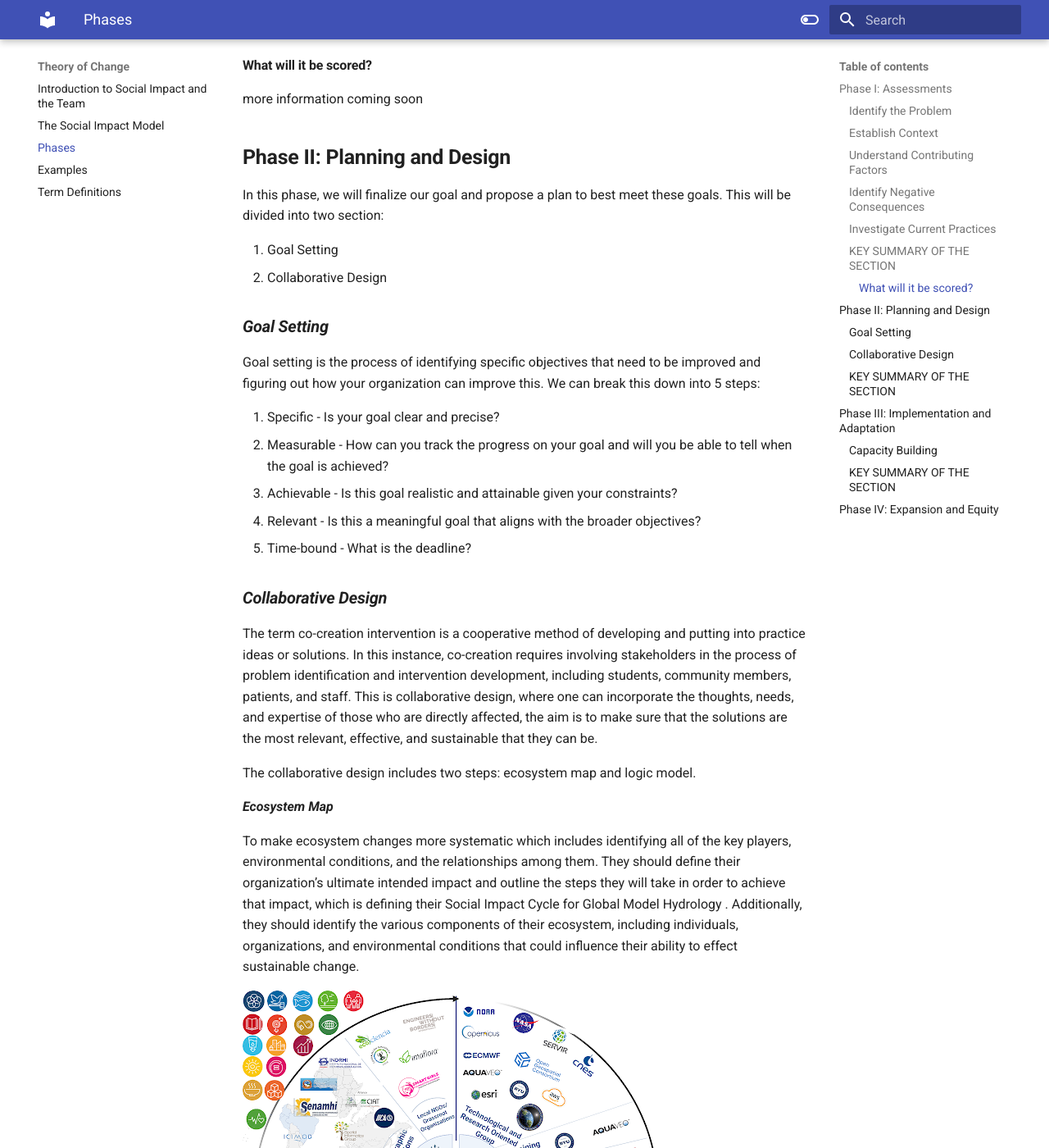
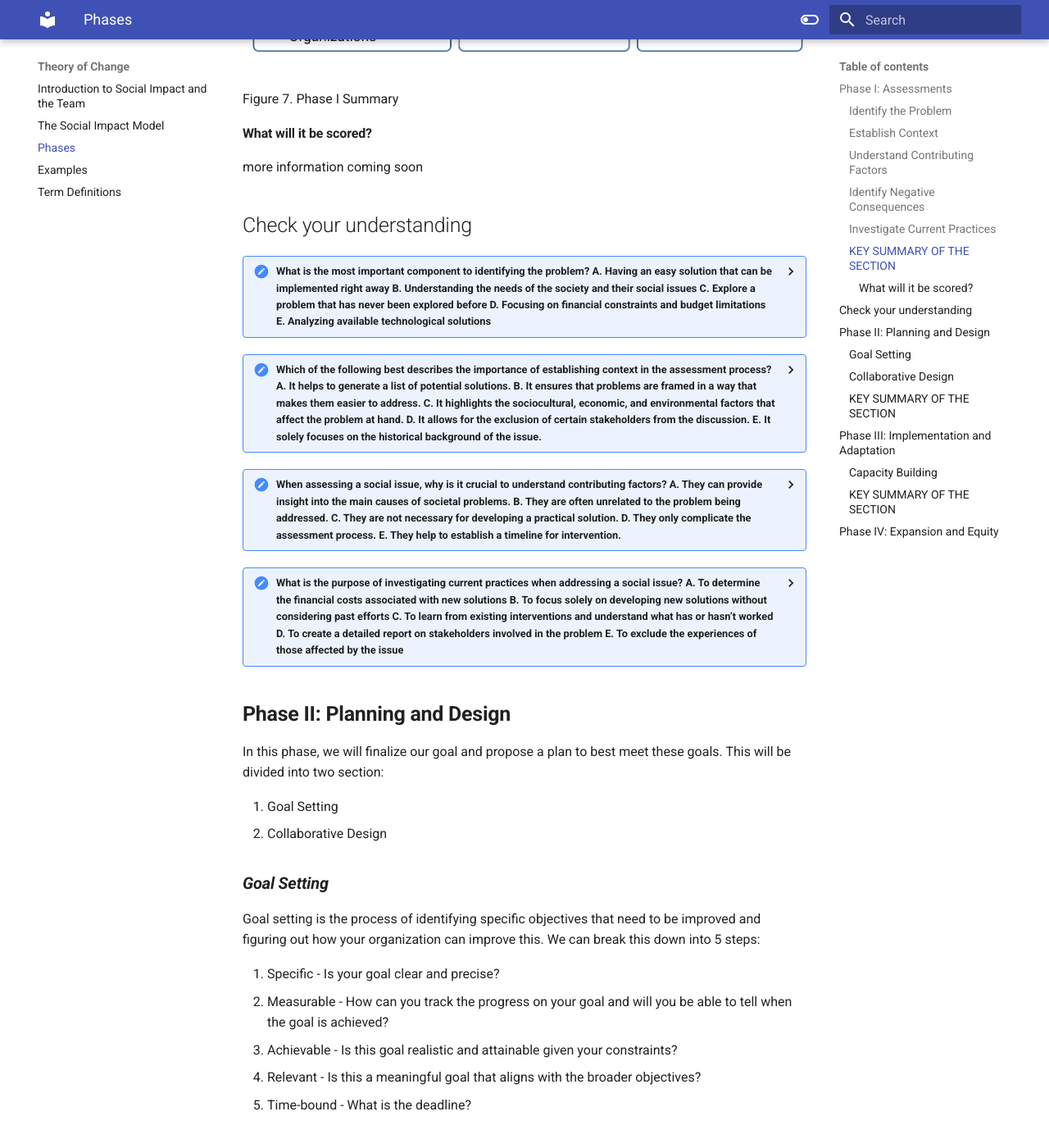
Before and after one commit to geoglows/toc.geoglows.docs, an MkDocs documentation site: the page built from docs/phases.md, in a window 1280 px wide and 1400 px high, scrolled down 3120 px. Shown: the whole window at 82% size. Built offline with MkDocs 1.6.1 and Material for MkDocs 9.7.7, drawn with Linux system fonts in a browser that asks for light colours; some of the changed text lies outside the part shown.

Commit message:
added questions to phase 1

```diff
--- a/docs/phases.md
+++ b/docs/phases.md
@@ -52,7 +52,11 @@ Negative consequences inspire us to do research that helps us to better understa
 
 ### **_Investigate Current Practices_**
 
-This includes asking yourself: - What is already being done to alleviate the suffering caused by this issue? - What are the current methods in focus? - How successful are current interventions?
+This includes asking yourself:
+
+- What is already being done to alleviate the suffering caused by this issue?
+- What are the current methods in focus?
+- How successful are current interventions?
 
 Rather than focusing on designing a new solution or testing your own ideas, you should turn your focus to comparing notes with fellow change makers that have already spent time dedicated to tackling this issue. We need to examine what has and has not worked, as well as the experiences of those most impacted by the problem as well as those involved in its solution.
 
@@ -69,6 +73,87 @@ Figure 7. Phase I Summary
 #### What will it be scored?
 
 more information coming soon
+
+
+## Check your understanding
+
+<!-- question 1 -->
+
+<details>
+
+<summary>
+What is the most important component to identifying the problem?
+
+A. Having an easy solution that can be implemented right away
+B. Understanding the needs of the society and their social issues
+C. Explore a problem that has never been explored before
+D. Focusing on financial constraints and budget limitations
+E. Analyzing available technological solutions
+ </summary>
+<br>
+
+B. Understanding the needs of the society and their social issues
+
+</details>
+
+<!-- question 2 -->
+
+<details>
+
+<summary>
+Which of the following best describes the importance of establishing context in the assessment process?
+A. It helps to generate a list of potential solutions.
+B. It ensures that problems are framed in a way that makes them easier to address.
+C. It highlights the sociocultural, economic, and environmental factors that affect the problem at hand.
+D. It allows for the exclusion of certain stakeholders from the discussion.
+E. It solely focuses on the historical background of the issue.
+
+</summary>
+
+<br>
+C. It highlights the sociocultural, economic, and environmental factors that affect the problem at hand.
+
+</details>
+
+<!-- question 3 -->
+
+<details>
+
+<summary>
+When assessing a social issue, why is it crucial to understand contributing factors?
+A. They can provide insight into the main causes of societal problems.
+B. They are often unrelated to the problem being addressed.
+C. They are not necessary for developing a practical solution.
+D. They only complicate the assessment process.
+E. They help to establish a timeline for intervention.
+
+</summary>
+
+<br>
+A. They can provide insight into the main causes of societal problems.
+
+</details>
+
+<!-- question 3 -->
+<details>
+
+<summary>
+
+What is the purpose of investigating current practices when addressing a social issue?
+A. To determine the financial costs associated with new solutions
+B. To focus solely on developing new solutions without considering past efforts
+C. To learn from existing interventions and understand what has or hasn’t worked
+D. To create a detailed report on stakeholders involved in the problem
+E. To exclude the experiences of those affected by the issue
+
+</summary>
+
+<br>
+
+C. To learn from existing interventions and understand what has or hasn’t worked
+
+</details>
+
 
 ## **Phase II: Planning and Design**
 
```
